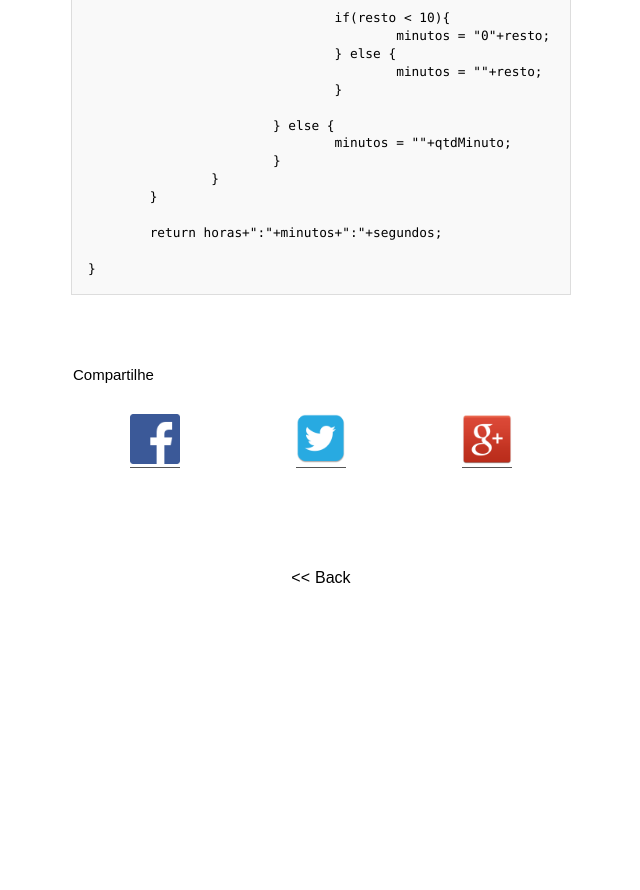
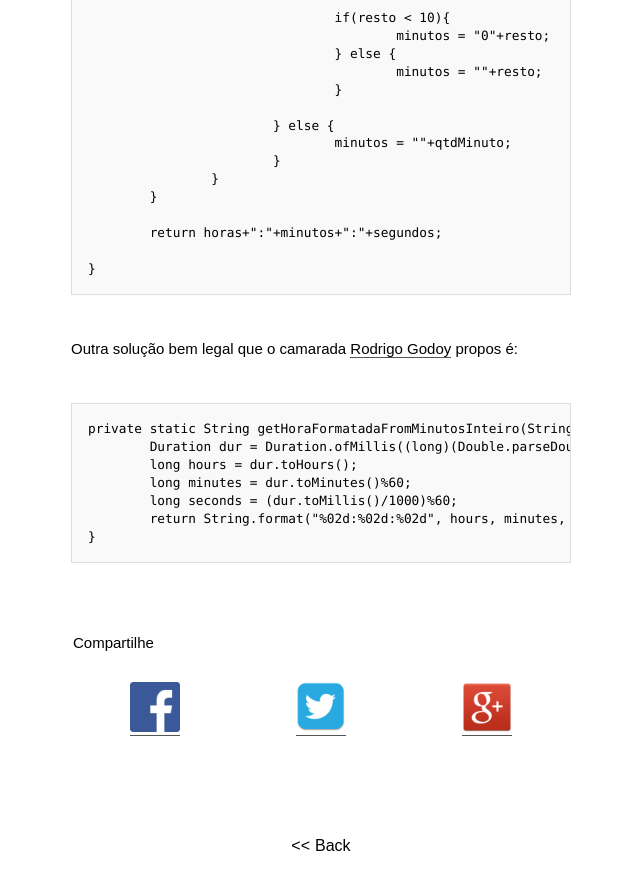
Before and after one commit to gpanassol/gpanassol.github.io, a Jekyll site: the page built from _posts/2016-08-17-manipulacao-string.md, in a window 1280 px wide and 900 px high, scrolled down 1732 px. Shown: the top 890 px of the window, without its empty margins (319-959 px from the left). Built offline with Jekyll 4.4.1, drawn with Linux system fonts in a browser that asks for light colours; some web fonts are replaced; comment, search, counter and statistics services are not loaded; before the commit the page ends 2364 px from its top, so only the background shows below that; some of the changed text lies outside the part shown.

Commit message:
outra solucao proposta pelo godoy

````diff
--- a/_posts/2016-08-17-manipulacao-string.md
+++ b/_posts/2016-08-17-manipulacao-string.md
@@ -5,7 +5,7 @@
 Essa semana tive um desafio bem legal pegar um valor de minutos e transforma-lo em horas. Basicamente eu recebo o valor 2.5m e transformo em 00:02:30. Veja:
 
 2.5   = 00:02:30 <br/>
-61.5  = 01:00:30 <br/>
+61.5  = 01:01:30 <br/>
 121.5 = 02:01:30 <br/>
 
 A solução que proponho é:
@@ -85,6 +85,19 @@ public static String getHoraFormatadaFromMinutosInteiro(String minutosInteiro){
 }
 ```
 
+Outra solução bem legal que o camarada <a target="_blank" href="https://github.com/sataaa">Rodrigo Godoy</a> propos é:
+
+```
+private static String getHoraFormatadaFromMinutosInteiro(String time) {
+	Duration dur = Duration.ofMillis((long)(Double.parseDouble(time) * 60000));
+	long hours = dur.toHours();
+	long minutes = dur.toMinutes()%60;
+	long seconds = (dur.toMillis()/1000)%60;
+	return String.format("%02d:%02d:%02d", hours, minutes, seconds);
+}
+```
+
+
 <!-- COMPARTILHAMENTO DE POST -->
 <table width="100%" align="center">
         <tr>
````
